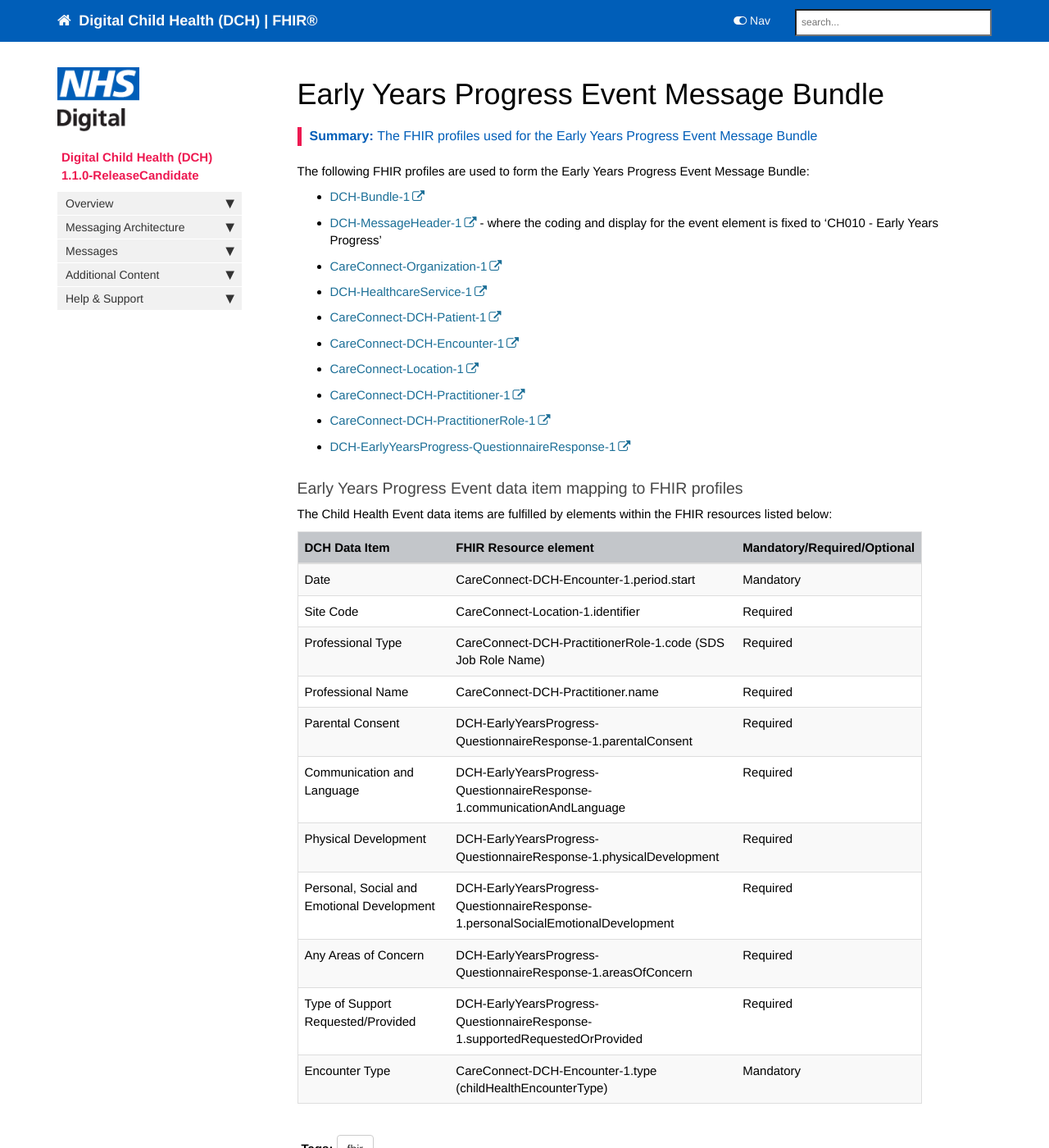
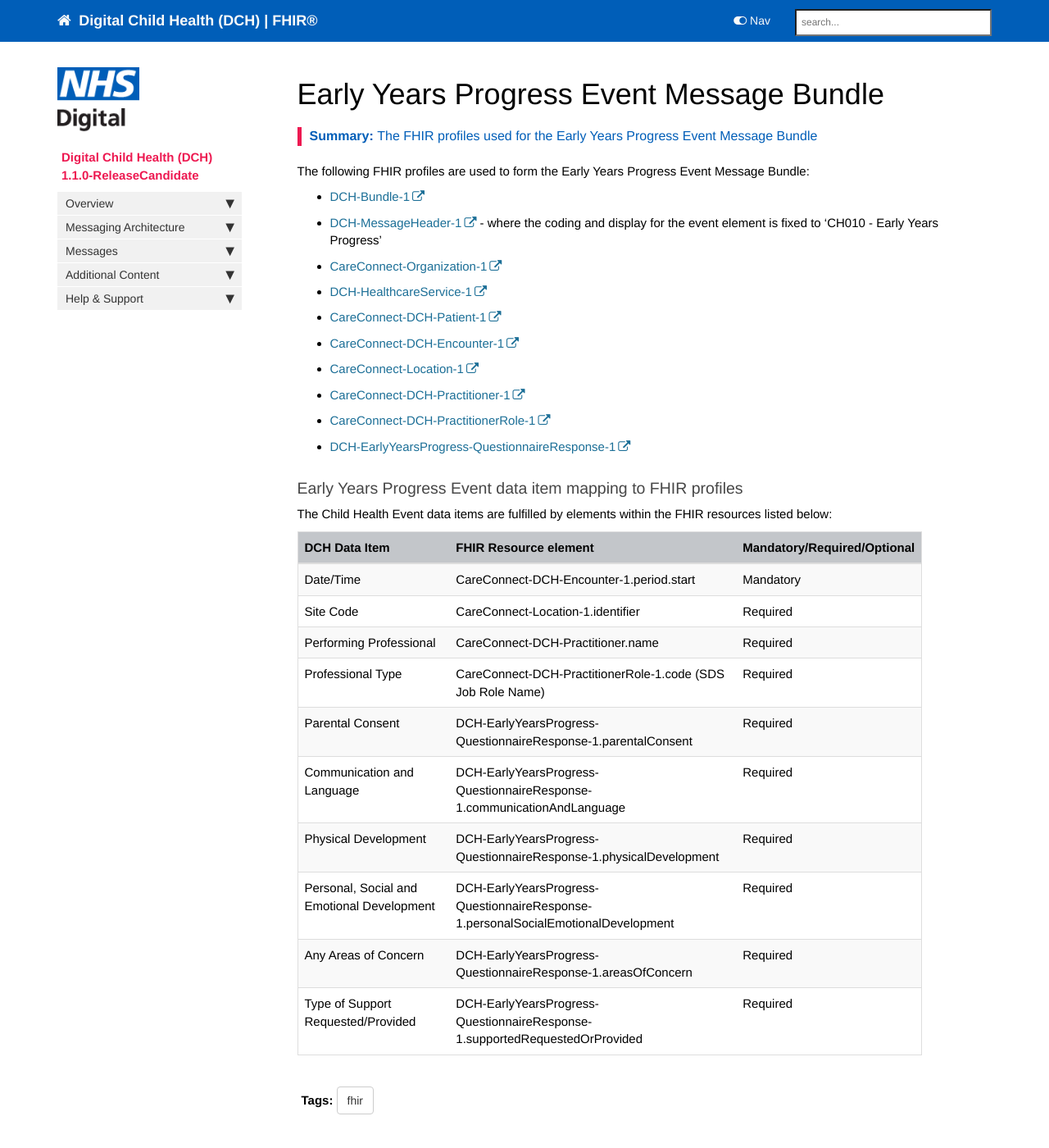
Before and after one commit to nhsconnect/Digital-Child-Health-STU3, a Jekyll site: the page built from pages/explore/explore_early_years_progress.md, in a window 1280 px wide and 1400 px high. Shown: the whole window at 82% size. Built offline with Jekyll 4.4.1, drawn with Linux system fonts in a browser that asks for light colours; nearby versions of some CDN libraries; comment, search, counter and statistics services are not loaded.

Commit message:
updates Early Years IG page

```diff
--- a/pages/explore/explore_early_years_progress.md
+++ b/pages/explore/explore_early_years_progress.md
@@ -26,14 +26,13 @@ The Child Health Event data items are fulfilled by elements within the FHIR reso
 
 | DCH Data Item                              | FHIR Resource element                                               | Mandatory/Required/Optional |
 |--------------------------------------------|---------------------------------------------------------------------|-----------------------------|
-| Date                                       | CareConnect-DCH-Encounter-1.period.start                            | Mandatory                   |
+| Date/Time                                  | CareConnect-DCH-Encounter-1.period.start                            | Mandatory                   |
 | Site Code                                  | CareConnect-Location-1.identifier                               | Required                   |
+| Performing Professional                    | CareConnect-DCH-Practitioner.name                                   | Required                    |
 | Professional Type                          | CareConnect-DCH-PractitionerRole-1.code (SDS Job Role Name) | Required                    |
-| Professional Name                          | CareConnect-DCH-Practitioner.name                                   | Required                    |
 | Parental Consent                           | DCH-EarlyYearsProgress-QuestionnaireResponse-1.parentalConsent                        | Required                    |
 | Communication and Language                 | DCH-EarlyYearsProgress-QuestionnaireResponse-1.communicationAndLanguage                    | Required                    |
 | Physical Development                       | DCH-EarlyYearsProgress-QuestionnaireResponse-1.physicalDevelopment                    | Required                    |
 | Personal, Social and Emotional Development | DCH-EarlyYearsProgress-QuestionnaireResponse-1.personalSocialEmotionalDevelopment                    | Required                    |
 | Any Areas of Concern                       | DCH-EarlyYearsProgress-QuestionnaireResponse-1.areasOfConcern                    | Required                    |
 | Type of Support Requested/Provided         | DCH-EarlyYearsProgress-QuestionnaireResponse-1.supportedRequestedOrProvided                    | Required                    |
-| Encounter Type                             | CareConnect-DCH-Encounter-1.type (childHealthEncounterType)           | Mandatory                   |
```
